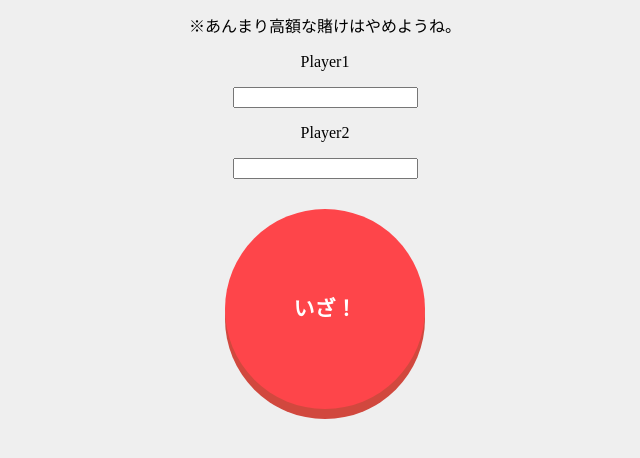
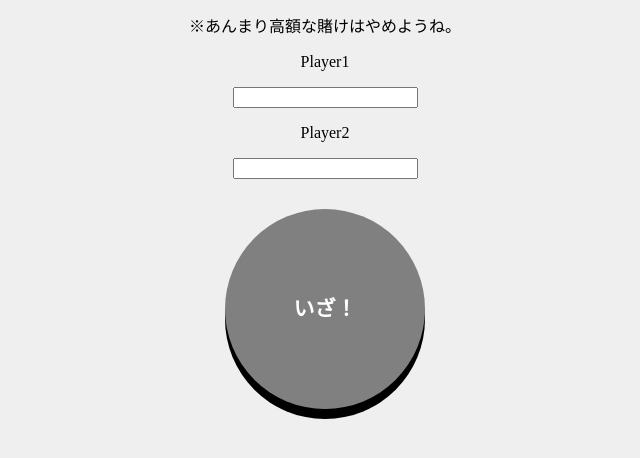
Before and after one commit to tokihiko1229/ogori, a plain HTML site: page index.html in a window 1280 px wide. Shown: the part 102-560 px from the top of the page, without its empty margins (315-955 px from the left). Drawn offline with Linux system fonts and the light colour scheme.

Commit message:
Update style.css

```diff
--- a/css/style.css
+++ b/css/style.css
@@ -6,7 +6,7 @@ body{
 #btn{
   width:200px;
   height:200px;
-  background:#fe454a;
+  background:grey;
   border-radius:50%;
   margin:30px auto;
   text-align:center;
@@ -15,7 +15,7 @@ body{
   font-weight:bold;
   font-size:21px;
   cursor:pointer;
-  box-shadow:0 10px 0 #d1483e;
+  box-shadow:0 10px 0 black;
   user-select:none;
 }
 
```
